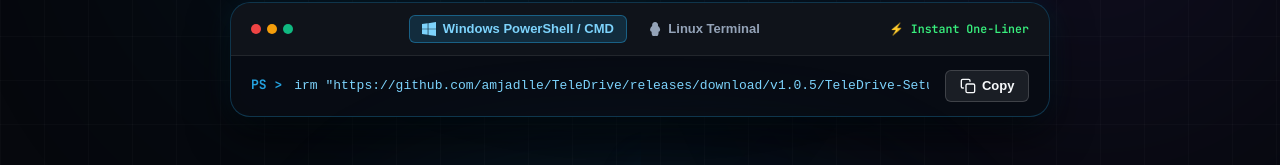
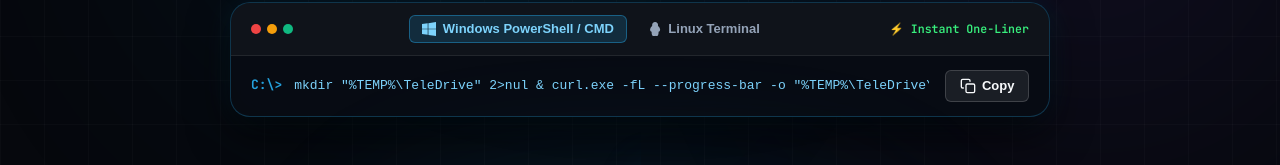
Before and after one commit to amjadlle/TeleDrive, an Astro site in the folder website/: page / in a window 1280 px wide. Shown: the part 624-789 px from the top of the page. Built offline with nearby package versions, Linux system fonts and the light colour scheme; Astro itself is replaced by a stand-in of ours.

Commit message:
Show Windows CMD install command on website

```diff
--- a/website/src/components/Hero.astro
+++ b/website/src/components/Hero.astro
@@ -73,9 +73,9 @@
 
       <div class="terminal-body">
         <div class="command-view" id="cmd-windows">
-          <span class="cmd-prompt">PS &gt;</span>
+          <span class="cmd-prompt">C:\&gt;</span>
           <div class="cmd-scroll">
-            <code class="cmd-text">irm "https://github.com/amjadlle/TeleDrive/releases/download/v1.0.5/TeleDrive-Setup-1.0.5.exe" -OutFile "$env:TEMP\TeleDrive-Setup.exe"; Start-Process "$env:TEMP\TeleDrive-Setup.exe"</code>
+            <code class="cmd-text">mkdir "%TEMP%\TeleDrive" 2&gt;nul &amp; curl.exe -fL --progress-bar -o "%TEMP%\TeleDrive\TeleDrive-Setup-1.0.5.exe" "https://github.com/amjadlle/TeleDrive/releases/download/v1.0.5/TeleDrive-Setup-1.0.5.exe" &amp; if errorlevel 1 (echo Download failed. &amp; exit /b 1) else (start "" "%TEMP%\TeleDrive\TeleDrive-Setup-1.0.5.exe")</code>
           </div>
         </div>
         <div class="command-view hidden" id="cmd-linux">
```
